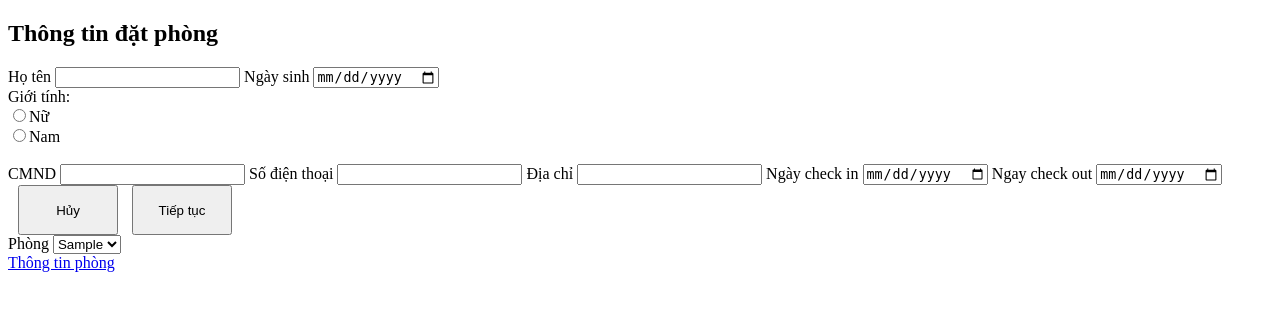
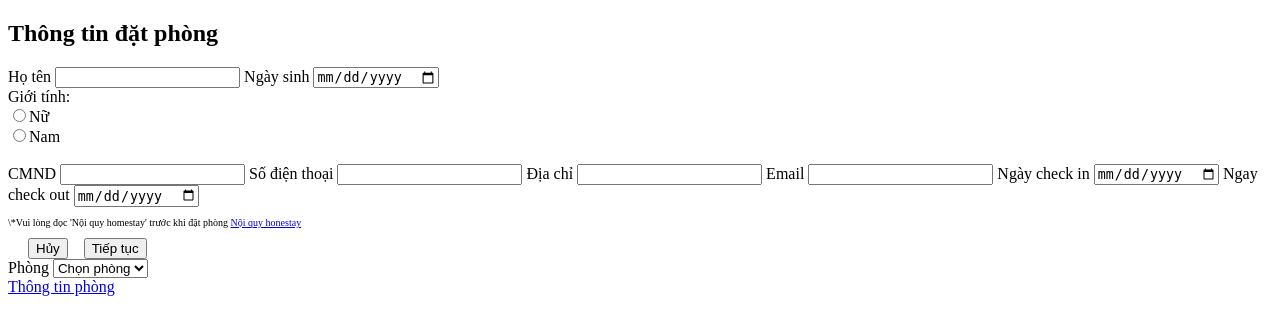
Before and after one commit to truongtrang9198/Homestay, a PHP site: page /Khachhang/Datphong.php in a window 1280 px wide. Shown: the top 335 px of the page. Run offline with PHP 8.4, Linux system fonts and the light colour scheme; tables that the repository leaves empty hold one stand-in row (values such as "Sample post").

Commit message:
Update Datphong.php

```diff
--- a/Khachhang/Datphong.php
+++ b/Khachhang/Datphong.php
@@ -7,37 +7,22 @@
 <html lang="en" dir="ltr">
   <head>
     <meta charset="utf-8">
-    <title></title>
-    <style media="screen">
-      /* .body{
-        margin-left: 10px;
-      } */
 
-      #button{
-        padding-right: 0;
+    <script type="text/javascript" src="Datphong.js"></script>
 
-      }
-      button{
-        width: 100px !important;
-        height: 50px !important;
-        margin-left: 10px;
-      }
-
-    </style>
   </head>
-  <body>
-    <div class="body">
 
 
+<body>
     <h2 class="text-success text-center">Thông tin  đặt phòng</h2>
-    <form class="form-group" action="index.html" method="post">
+    <form class="form-group" action="Trangchu.php?d=xacnhan" method="post">
     <div class="row">
-      <div class="col-4">
+      <div class="col-lg-4 md-4">
 
       <label for="hoten">Họ tên</label>
-      <input type="text" name="hoten" class="form-control" value="">
+      <input type="text" name="hoten" class="form-control" id="hoten" value="" required>
       <label for="ngaysinh">Ngày sinh</label>
-      <input type="date" name="ngaysinh" value="" class="form-control">
+      <input type="date" name="ngaysinh" id="ngaysinh" value="" class="form-control" required>
         <!-- gioi tinh -->
         <div class="form-check form-check-inline">
           <label for="gioitinh" class="form-check-label" >Giới tính:  </label>
@@ -52,27 +37,35 @@
         <!--  -->
         <br>
         <label for="cmnd">CMND</label>
-        <input type="text" name="cmnd" class="form-control" value="">
+        <input type="text" name="cmnd" class="form-control" value="" required pattern="[0-9]{9}">
         <label for="sdt">Số điện thoại</label>
-        <input type="text" name="sdt" class="form-control" value="">
+        <input type="text" name="sdt" class="form-control" value="" required length='10' pattern="[0]?[0-9]{10,11}">
         <label for="diachi">Địa chỉ</label>
-        <input type="text" name="diachi" class="form-control"value="">
+        <input type="text" name="diachi" class="form-control"value="" required>
+        <label for="email">Email</label>
+        <input type="mail" name="email" id="email" class="form-control" value="">
         <label for="ngayden">Ngày check in</label>
-        <input type="date" name="ngayden" class="form-control" value="">
+        <input type="date" name="ngayden" id="ngayden" class="form-control" value="" required>
         <label for="ngaydi">Ngay check out</label>
-        <input type="date" name="ngaydi" class="form-control" value=""> <br>
+        <input type="date" name="ngaydi" id="ngaydi" class="form-control" value="" required> <br>
+        <input type="number" name="songay" value="" class="form-control" id="songay" hidden>
+        <!-- Thong bao doc noi quy homestay -->
+        <p  style="font-size:10px;"><span class="text-muted">\*Vui lòng đọc 'Nội quy homestay' trước khi đặt phòng</span>
+        <a href="Trangchu.php?d=Trangchu/#Xemnoiqui" class="text-info">Nội quy honestay</a> </p>
         <div class="row" id="button">
-          <button type="button" name="button" class="btn btn-primary">Hủy</button>
-          <button type="button" name="button" class="btn btn-primary">Tiếp tục</button>
+        &ensp;&ensp;  <button type="button" name="huy" class="btn1 btn btn-primary" id="huy">Hủy</button> &ensp;
+          <button type="submit" name="tieptuc" class="btn1 btn btn-primary" id="tieptuc">Tiếp tục</button>
         </div>
 
     </div>
-    <div class="col-6 offset-1">
+    <div class="col-lg-6 md-6 offset-1">
       <div class="row">
       <!-- truy van phong -->
       <label for="phong">Phòng</label>
       <select class="form-control" name="phong" id="phong">
+        <option value="">Chọn phòng</option>
       <?php
+
           $sql = "select MSP,Tenphong from Phong";
           $query = mysqli_query($conn, $sql);
         if (mysqli_num_rows($query) != 0) {
@@ -89,7 +82,7 @@
 </div>
 <div class="row">
       <a href="#" data-toggle="collapse" data-target="#thongtinphong" id="laythongtin" class="nav-link">
-        Thông tin phòng</a>
+      <span class="text-warning"> Thông tin phòng</span> </a>
       <div class="collapse" id="thongtinphong">
         <p class="text-muted" id="thongbao"></p>
         <!-- <p id="thongtinphong"></p> -->
@@ -103,22 +96,16 @@
                   $.get("Laythongtinphong.php",{maphong:maphong},function(data){
                       $('#thongtinphong').html(data);
                   });
-
               }
             });
           });
         </script>
       </div>
 </div>
-
-
-
     </div>
     </div>
+    </form>
+  </body>
 
-
-
-    </form>
-    </div>
-  </body>
 </html>
+<!-- kiem tra thong tin ma phong va thoi gian neu thoi gian do phong co trong chi tiết HD thì hong duoc dat phong -->
```
